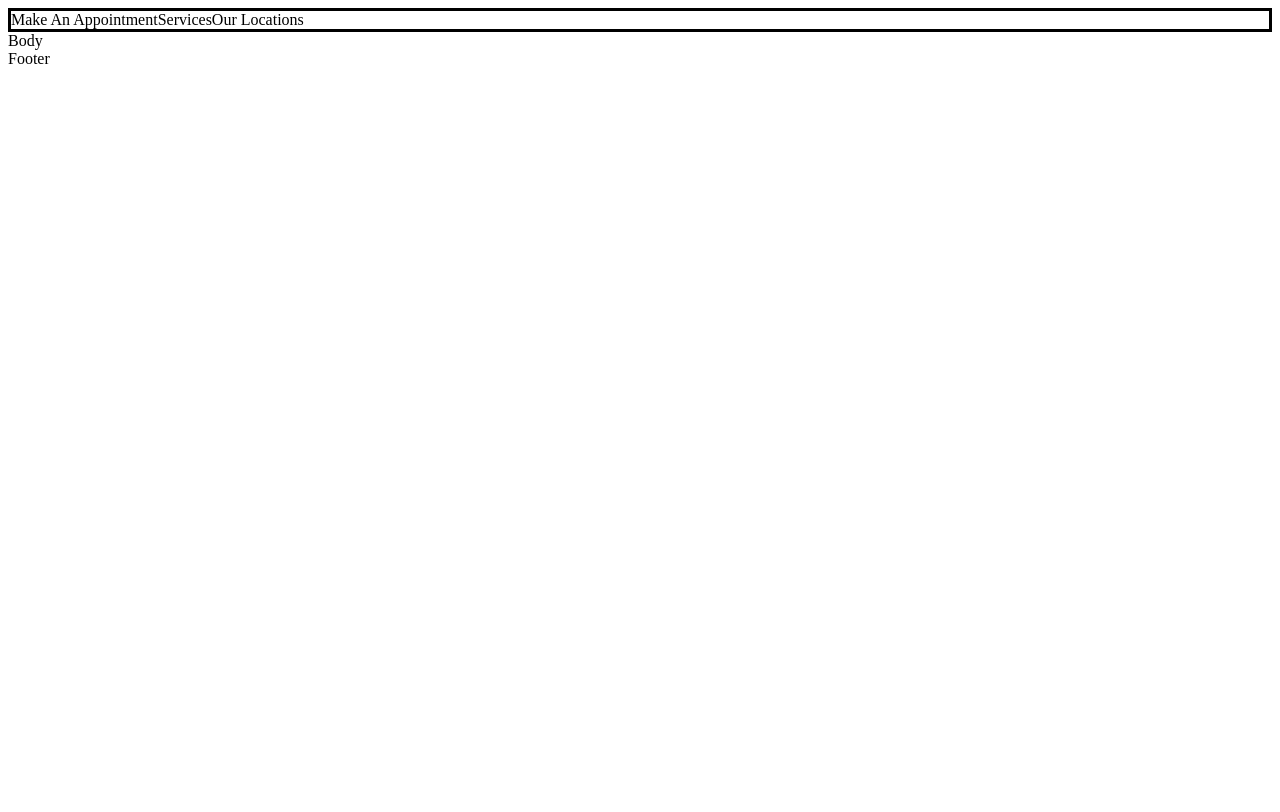
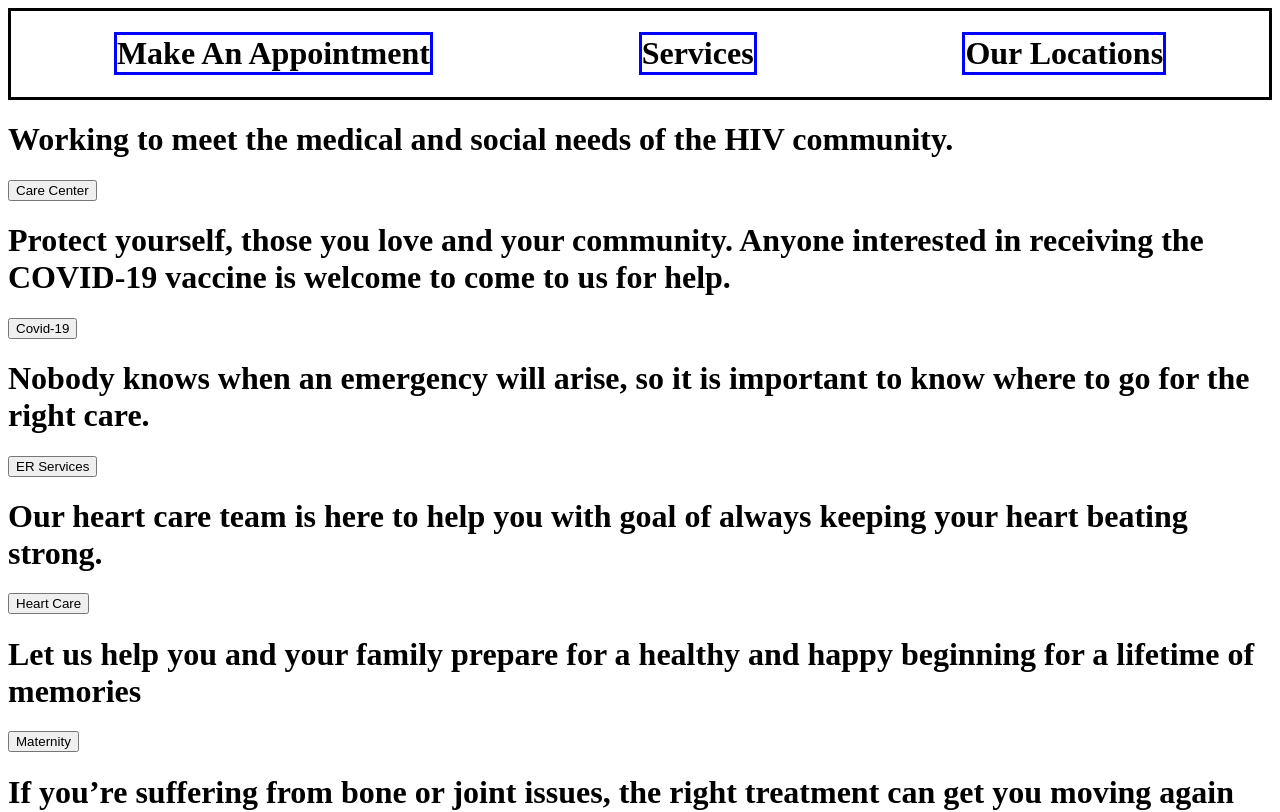
Before and after one commit to mrnguyener21/Hospital_Landing_Page_React, a React (Create React App) app: page / in a window 1280 px wide. Shown: the top 812 px of the page. Built offline with nearby package versions, Linux system fonts and the light colour scheme.

Commit message:
successfully passed down and used data from data file in each of the react components

```diff
--- a/src/App.js
+++ b/src/App.js
@@ -1,18 +1,14 @@
 import React  from 'react';
 import {NavBar, Body, Footer} from './component'
 import {navBarLinks, serviceCards, footerLinks} from './data'
-
-const navBarLink = navBarLinks
-// console.log(navBarLink)
-
 
 const App = () => {
 
   return (
     <div className="App">
-      <NavBar navBarLinks={navBarLink}/>
-      <Body />
-      <Footer />
+      <NavBar navBarLinks={navBarLinks}/>
+      <Body serviceCards={serviceCards}/>
+      <Footer footerLinks={footerLinks} />
 
 
     </div>
--- a/src/component/Body/Body.js
+++ b/src/component/Body/Body.js
@@ -1,9 +1,15 @@
 import styles from './Body.module.css'
 
-const Body = () => {
+const Body = ({serviceCards}) => {
     return (
-        <div>
-            Body
+        <div className={styles.card}>
+            {serviceCards.map((card) =>
+                <>
+                <h1>{card.description}</h1>
+                <button>{card.button}</button>
+                </>
+
+            )}
         </div>
     )
 }
--- a/src/component/Footer/Footer.js
+++ b/src/component/Footer/Footer.js
@@ -1,9 +1,16 @@
 import styles from './Footer.module.css'
 
-const Footer = () => {
+const Footer = ({footerLinks}) => {
+    // console.log(footerLinks[0].links)
     return (
         <div>
-            Footer
+            {footerLinks.map((footerLink) =>
+            <>
+            {console.log(footerLink)}
+            <h1>{footerLink.title}</h1>
+            {footerLink.links.map((linkName) =><h3>{linkName}</h3>)}
+            </>
+            )}
         </div>
     )
 }
--- a/src/component/NavBar/NavBar.js
+++ b/src/component/NavBar/NavBar.js
@@ -4,7 +4,7 @@ const NavBar = ({navBarLinks}) => {
     console.log(navBarLinks)
     return (
         <div className={styles.navBarLinks}>
-            {navBarLinks}
+            {navBarLinks.map(link => <h1 className={styles.link}>{link}</h1>)}
         </div>
     )
 }
--- a/src/component/NavBar/NavBar.module.css
+++ b/src/component/NavBar/NavBar.module.css
@@ -1,3 +1,10 @@
 .navBarLinks{
     border: solid;
+    display: flex;
+    justify-content: space-around;
 }
+
+.link{
+    border: solid;
+    border-color: blue;
+}
```
